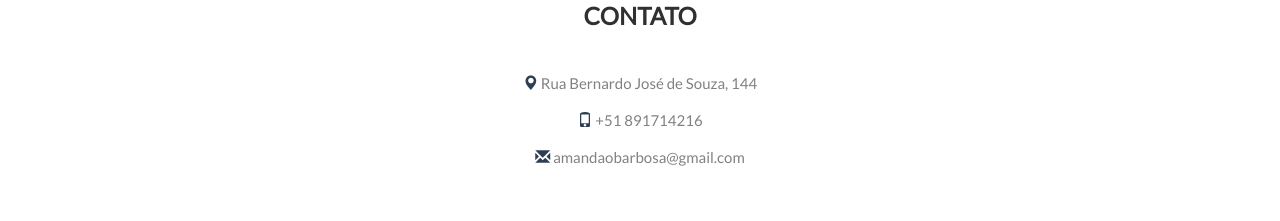
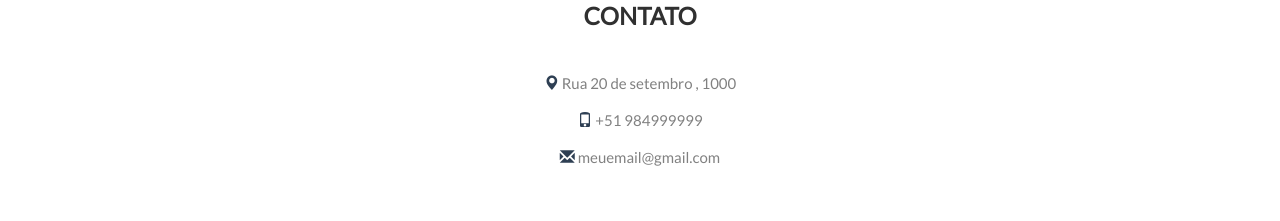
Before and after one commit to patrickguima/bootstrap-node, a website: page views/index.html in a window 1280 px wide. Shown: the part 2056-2277 px from the top of the page. Drawn offline with nearby package versions, Linux system fonts and the light colour scheme; files whose address does not match are found by name.

Commit message:
atualizado

```diff
--- a/views/index.html
+++ b/views/index.html
@@ -200,9 +200,9 @@ footer .glyphicon {
 <div id="contato" class="container-fluid text-center">
   <h2 class="text-center">CONTATO</h2>
 
-      <p><span class="glyphicon glyphicon-map-marker tiny-logo"></span> Rua Bernardo José de Souza, 144</p>
-      <p><span class="glyphicon glyphicon-phone tiny-logo"></span> +51 891714216</p>
-      <p><span class="glyphicon glyphicon-envelope tiny-logo"></span> amandaobarbosa@gmail.com</p>
+      <p><span class="glyphicon glyphicon-map-marker tiny-logo"></span> Rua 20 de setembro , 1000</p>
+      <p><span class="glyphicon glyphicon-phone tiny-logo"></span> +51 984999999</p>
+      <p><span class="glyphicon glyphicon-envelope tiny-logo"></span> meuemail@gmail.com</p>
 
 </div>
 
```
Also changed, not shown: public/cavalo.jpg.
